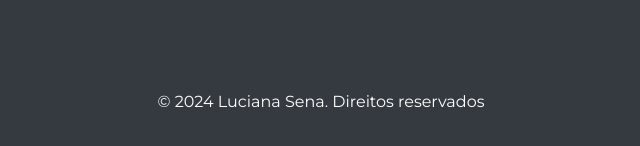
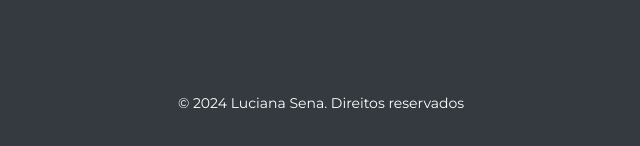
Before and after one commit to coderlucianasena/mensagem-do-dia, a plain HTML site: page index.html in a window 1280 px wide. Shown: the part 650-796 px from the top of the page, 319-959 px from the left. Drawn offline with nearby package versions, Linux system fonts and the light colour scheme.

Commit message:
first commit

```diff
--- a/styles.css
+++ b/styles.css
@@ -46,4 +46,5 @@ body {
     position: fixed; /* Posicionamento fixo */
     bottom: 0; /* Alinhar ao rodapé */
     left: 0; /* Alinhar à esquerda */
+    font-size: 14px; /* Tamanho fonte */
 }
```
